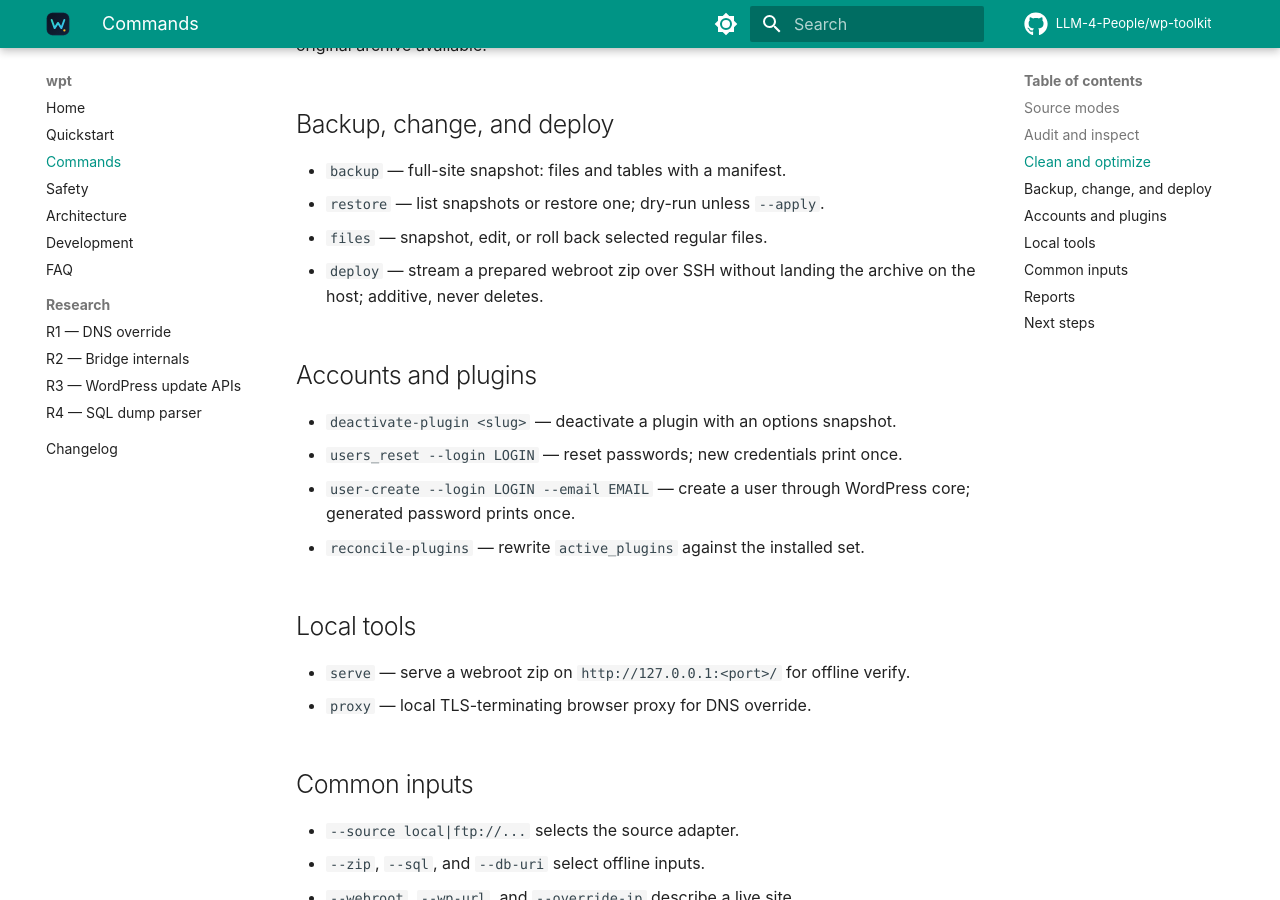
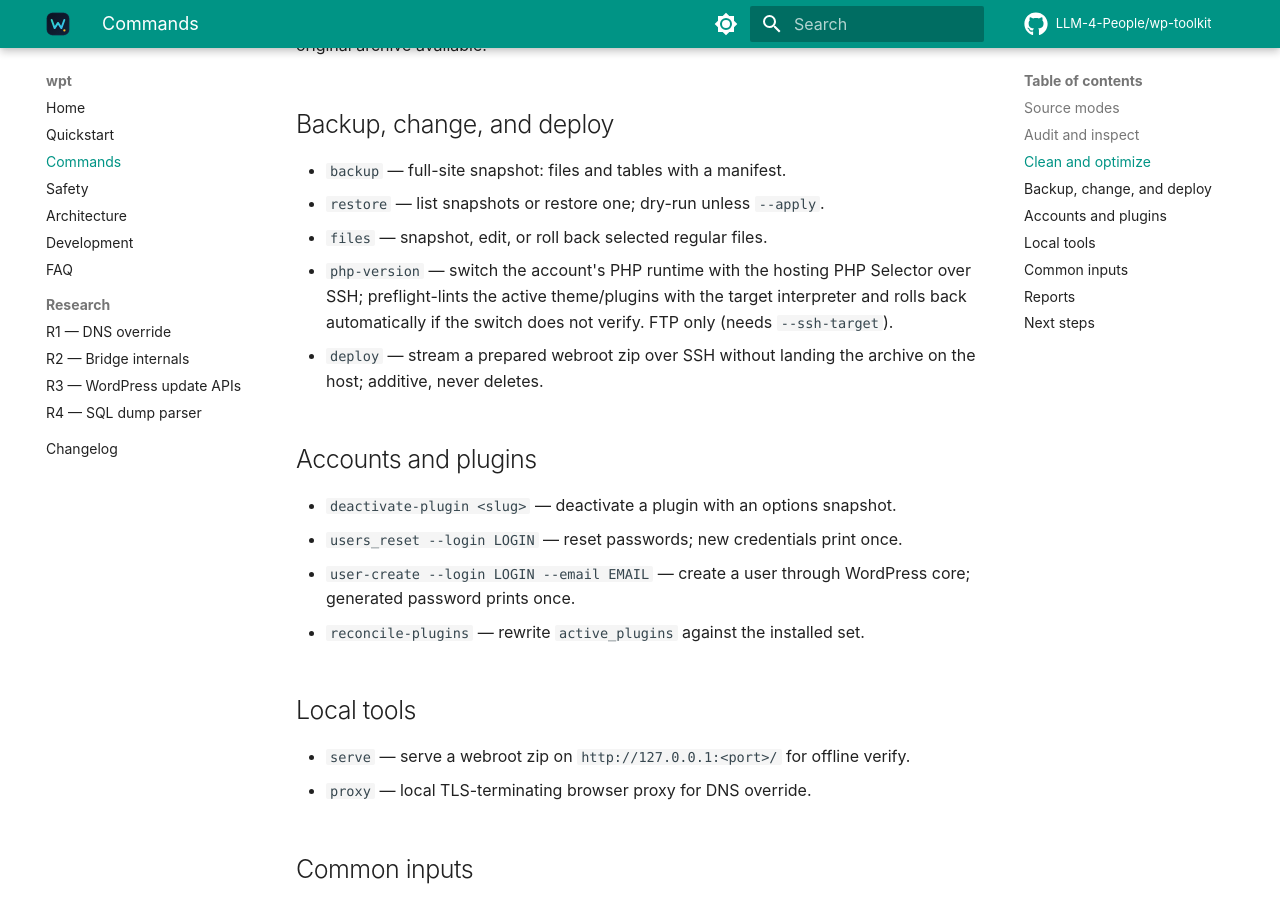
Before and after one commit to LLM-4-People/wp-toolkit, an MkDocs documentation site: the page built from docs/commands.md, in a window 1280 px wide and 900 px high, scrolled down 1664 px. Built offline with MkDocs 1.6.1 and Material for MkDocs 9.7.7, drawn with Linux system fonts in a browser that asks for light colours; comment, search, counter and statistics services are not loaded.

Commit message:
docs: the site's command reference and CHANGELOG entries
`docs/commands.md` is the published command reference (mkdocs nav), so a
command that exists only in README/SPEC is invisible to a docs reader.
`php-version` now has its row, and the CHANGELOG's Unreleased section
records the new command plus the two update-core/core-integrity fixes.

```diff
--- a/docs/commands.md
+++ b/docs/commands.md
@@ -51,6 +51,10 @@ snapshot or the original archive available.
 - `backup` — full-site snapshot: files and tables with a manifest.
 - `restore` — list snapshots or restore one; dry-run unless `--apply`.
 - `files` — snapshot, edit, or roll back selected regular files.
+- `php-version` — switch the account's PHP runtime with the hosting PHP Selector
+  over SSH; preflight-lints the active theme/plugins with the target
+  interpreter and rolls back automatically if the switch does not verify.
+  FTP only (needs `--ssh-target`).
 - `deploy` — stream a prepared webroot zip over SSH without landing the archive
   on the host; additive, never deletes.
 
```
Also changed, not shown: CHANGELOG.md (+20 -0 lines).
